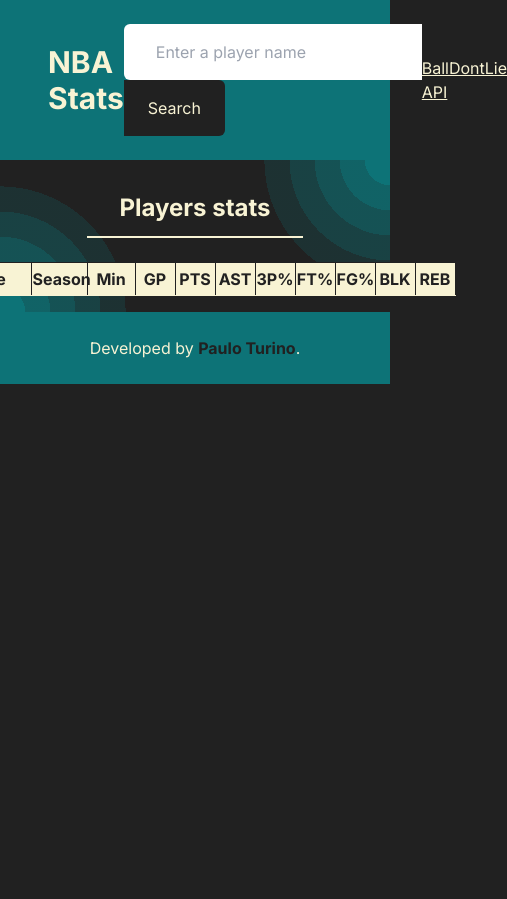
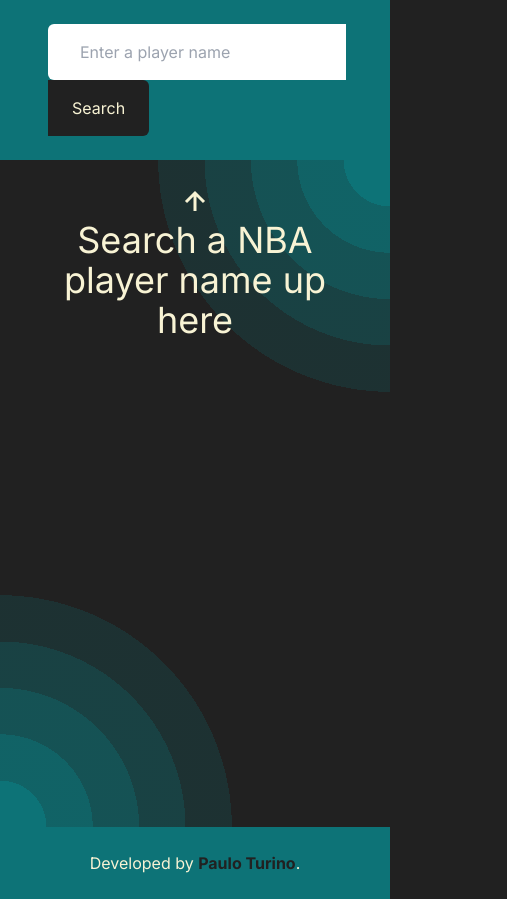
Before and after one commit to TurinoS/NBA-Players-Stats, a Next.js app: page / in a window 390 px wide. Shown: the whole page, 507 px wide, since content can reach past the window. Before the commit the page ends 844 px from the top, so only its background shows below. Built offline with nearby package versions, Linux system fonts and the light colour scheme.

Commit message:
style: adicionada a responsividade ao projeto

```diff
--- a/package.json
+++ b/package.json
@@ -20,6 +20,7 @@
     "postcss": "8.4.28",
     "react": "18.2.0",
     "react-dom": "18.2.0",
+    "react-icons": "^4.10.1",
     "tailwindcss": "3.3.3",
     "typescript": "5.1.6",
     "uuid": "^9.0.0"
--- a/src/app/globals.css
+++ b/src/app/globals.css
@@ -32,7 +32,8 @@
       var(--bg-fade4) 18%, var(--bg-fade4) 24%,
       var(--bg-fade5) 24%, var(--bg-fade5) 30%,
       var(--bg-fade6) 30%
-    )
+    );
+  min-height: calc(100vh - 177px);
 }
 
 body {
--- a/src/app/page.tsx
+++ b/src/app/page.tsx
@@ -7,9 +7,10 @@
 import SelectedPlayersList from "@/components/SelectedPlayersList";
 import { AppContext } from "@/context/AppContext";
 import { useContext } from "react";
+import { BiUpArrowAlt } from 'react-icons/bi';
 
 export default function Home() {
-  const {searched, playersData, selectedPlayers} = useContext(AppContext)
+  const {searched, playersData, selectedPlayers, selectedPlayersData} = useContext(AppContext)
 
   const hasData = searched && Array.isArray(playersData) && playersData.length > 0;
 
@@ -17,11 +18,19 @@
     <>
       <Header />
       <main>
+        {!hasData && selectedPlayers.length === 0 && selectedPlayersData.length === 0 ?
+          <section className="flex flex-col items-center p-6 text-4xl text-center">
+            <BiUpArrowAlt/>
+            <h1>Search a NBA player name up here</h1>
+          </section>
+          : null
+        }
+
         {hasData ? <PlayerSelectionList /> : null}
 
         {selectedPlayers.length > 0 ? <SelectedPlayersList /> : null}
 
-        <PlayersStats />
+        {selectedPlayersData.length > 0 ? <PlayersStats /> : null}
       </main>
       <Footer />
     </>
--- a/src/components/Header.tsx
+++ b/src/components/Header.tsx
@@ -20,7 +20,7 @@
 
   return (
     <header className="px-12 py-6 flex justify-between items-center bg-[var(--first)]">
-      <Link href="/" className="font-bold text-3xl">
+      <Link href="/" className="font-bold text-3xl hidden md:block">
         NBA Stats
       </Link>
       <form onSubmit={(e) => handleOnSubmit(e)}>
@@ -37,7 +37,7 @@
           Search
         </button>
       </form>
-      <Link href="https://app.balldontlie.io/" className="underline">
+      <Link href="https://app.balldontlie.io/" className="underline hidden md:block">
         BallDontLie API
       </Link>
     </header>
--- a/src/components/PlayerSelectionList.tsx
+++ b/src/components/PlayerSelectionList.tsx
@@ -9,7 +9,7 @@
   const {searched, playersData, setSearched, setSearch} = useContext(AppContext)
 
   return (
-    <section className="flex flex-col items-center gap-6 p-14 pb-4">
+    <section className="flex flex-col items-center gap-6 p-14 pb-4 text-center">
       <h2 className="px-8 text-2xl font-bold pb-3 border-b-2 border-[var(--second)]">
         Select a player to see their stats
       </h2>
--- a/src/components/PlayersStats.tsx
+++ b/src/components/PlayersStats.tsx
@@ -2,7 +2,7 @@
 
 export default function PlayersStats() {
     return(
-        <section className="flex flex-col items-center gap-6 p-8 pb-4">
+        <section className="flex flex-col items-center gap-6 p-8 pb-4 text-center">
             <h2 className="px-8 text-2xl font-bold pb-3 border-b-2 border-[var(--second)]"> Players stats</h2>
             <StatsTable />
         </section>
--- a/src/components/SelectedPlayerCard.tsx
+++ b/src/components/SelectedPlayerCard.tsx
@@ -1,13 +1,13 @@
 import { shade } from "polished";
 import { teamInfo } from "./teamsColors/TeamsColors";
-import { ChangeEvent, useContext } from "react";
+import { ChangeEvent, useContext, useState } from "react";
 import { AppContext } from "@/context/AppContext";
 interface PlayersSectionProps {
-  colors: string
-  firstName: string
-  lastName: string
-  playerId: number
-  uuid: string
+  colors: string;
+  firstName: string;
+  lastName: string;
+  playerId: number;
+  uuid: string;
 }
 
 export default function SelectedPlayerCard({
@@ -17,7 +17,9 @@
   playerId,
   uuid,
 }: PlayersSectionProps) {
-  const { removePlayer, setSeason, season, getAverages } = useContext(AppContext)
+  const { removePlayer, setSeason, season, getAverages } =
+    useContext(AppContext);
+  const [selectedSeason, setSelectedSeason] = useState(false);
 
   let date = new Date();
   let year = date.getFullYear() - 1;
@@ -27,9 +29,9 @@
   }
 
   const handleOnChange = (e: ChangeEvent<HTMLSelectElement>) => {
-    setSeason(e.target.value)
-    getAverages(playerId.toString(), season, firstName, lastName, uuid)
-  }
+    setSeason(e.target.value);
+    setSelectedSeason(true);
+  };
 
   return (
     <div className="relative flex border-2 border-solid border-[var(--second)] rounded-md">
@@ -40,37 +42,54 @@
         X
       </button>
       <div
-          className="px-16 py-8 flex items-center"
+        className="px-6 flex items-center"
         style={{
           background: `linear-gradient(135deg, ${
             teamInfo(colors).colors.colorOne
-            } 50%, ${
-              teamInfo(colors).colors.colorTwo
-            } 50%)`,
+          } 50%, ${teamInfo(colors).colors.colorTwo} 50%)`,
         }}
       >
         <p
-            className="px-1 rounded text-2xl font-bold"
+          className="px-1 rounded text-2xl font-bold text-center"
           style={{
-              backgroundImage: `linear-gradient(135deg, ${
-                shade(0.5, teamInfo(colors).colors.colorOne)
-              } 50%, ${
-                shade(0.5, teamInfo(colors).colors.colorTwo)
-              } 50%)`,
+            backgroundImage: `linear-gradient(135deg, ${shade(
+              0.5,
+              teamInfo(colors).colors.colorOne
+            )} 50%, ${shade(0.5, teamInfo(colors).colors.colorTwo)} 50%)`,
+            whiteSpace: "pre-line",
           }}
         >
-            {colors}
+          {firstName}
+          {"\n"}
+          {lastName}
         </p>
       </div>
-        <div className="px-6 py-4">
-          <p className="text-lg mb-2">{firstName} {lastName}</p>
+      <div className="pl-2 pr-8 pt-4 pb-4 flex flex-col items-center gap-4">
+        <div>
           <span className="text-sm">Season: </span>
-          <select onChange={(e) => handleOnChange(e)} defaultValue='Select' name="select" className="text-[var(--second)] bg-[var(--bg)] border rounded hover:text-[var(--first)] font-bold">
+          <select
+            onChange={(e) => handleOnChange(e)}
+            defaultValue="Select"
+            name="select"
+            className="text-[var(--second)] bg-[var(--bg)] border rounded hover:text-[var(--first)] font-bold"
+          >
             <option disabled>Select</option>
             {NBASeasons.map((season) => (
-              <option key={season} value={season}>{season}</option>
+              <option key={season} value={season}>
+                {season}
+              </option>
             ))}
           </select>
+        </div>
+        <button
+          onClick={() =>
+            getAverages(playerId.toString(), season, firstName, lastName, uuid)
+          }
+          disabled={!selectedSeason}
+          className={`text-lg ml-5 border-2 rounded p-1 ${selectedSeason ? "text-[var(--first)] hover:bg-[var(--second)] hover:border-[var(--first)]" : "text-[var(--third)]"} transition duration-500`}
+        >
+          Add to table
+        </button>
       </div>
     </div>
   );
--- a/src/components/SelectedPlayersList.tsx
+++ b/src/components/SelectedPlayersList.tsx
@@ -10,7 +10,7 @@
   const { selectedPlayers } = useContext(AppContext)
 
   return (
-    <section className="flex flex-col items-center gap-6 p-14 pb-4">
+    <section className="flex flex-col items-center gap-6 p-14 pb-4 text-center">
       <h2 className="px-8 text-2xl font-bold pb-3 border-b-2 border-[var(--second)]">
         Your selected players
       </h2>
--- a/src/components/StatsTable.tsx
+++ b/src/components/StatsTable.tsx
@@ -7,25 +7,25 @@
   const { selectedPlayersData } = useContext(AppContext);
 
   return (
-    <table className="border-collapse w-full table-fixed break-word">
+    <table className="border-collapse w-full table-fixed break-word md:text-base text-xs">
       <thead>
         <tr className="bg-[var(--second)] text-[var(--bg)]">
-          <th className="lg:table-cell border border-[var(--bg)] border-b-[var(--second)] lg:table-cell w-24 py-1 cursor-pointer">
+          <th className="lg:table-cell border border-[var(--bg)] border-b-[var(--second)] lg:table-cell w-20 md:w-24 py-1 cursor-pointer">
             Name
           </th>
           <th className="lg:table-cell border border-[var(--bg)] border-b-[var(--second)] lg:table-cell w-14 py-1 cursor-pointer">
             Season
           </th>
-          <th className="lg:table-cell border border-[var(--bg)] border-b-[var(--second)] lg:table-cell w-12 py-1 cursor-pointer">
+          <th className="lg:table-cell border border-[var(--bg)] border-b-[var(--second)] lg:table-cell w-10 py-1 cursor-pointer">
             Min
           </th>
-          <th className="lg:table-cell border border-[var(--bg)] border-b-[var(--second)] lg:table-cell w-10 py-1 cursor-pointer">
+          <th className="lg:table-cell border border-[var(--bg)] border-b-[var(--second)] lg:table-cell w-8 py-1 cursor-pointer">
             GP
           </th>
-          <th className="lg:table-cell border border-[var(--bg)] border-b-[var(--second)] lg:table-cell w-10 py-1 cursor-pointer">
+          <th className="lg:table-cell border border-[var(--bg)] border-b-[var(--second)] lg:table-cell w-8 py-1 cursor-pointer">
             PTS
           </th>
-          <th className="lg:table-cell border border-[var(--bg)] border-b-[var(--second)] lg:table-cell w-10 py-1 cursor-pointer">
+          <th className="lg:table-cell border border-[var(--bg)] border-b-[var(--second)] lg:table-cell w-8 py-1 cursor-pointer">
             AST
           </th>
           <th className="lg:table-cell border border-[var(--bg)] border-b-[var(--second)] lg:table-cell w-10 py-1 cursor-pointer">
@@ -46,7 +46,7 @@
         </tr>
       </thead>
       <tbody className="text-center">
-        {selectedPlayersData.map((player) => (
+        {selectedPlayersData && selectedPlayersData.map((player) => (
           <tr key={player.uuid} className="bg-[var(--bg)] even:bg-[var(--first)]">
             <td className="lg:table-cell border border-[var(--second)] lg:table-cell w-10 cursor-pointer">
               {player.firstName} {player.lastName}
--- a/src/context/AppContext.tsx
+++ b/src/context/AppContext.tsx
@@ -4,8 +4,6 @@
   ReactNode,
   createContext,
   useState,
-  useEffect,
-  useContext,
 } from "react";
 
 type Player = {
@@ -80,6 +78,7 @@
   selectedPlayers: SelectedPlayer[];
   removePlayer: (playerIdToRemove: string) => void;
   selectedPlayersData: PlayerStats[];
+  setSelectedPlayersData: (selectedPlayersData: PlayerStats[]) => void;
   season: string;
   setSeason: (season: string) => void;
   getAverages: (playerId: string, year: string, firstName: string, lastName: string, uuid: string) => void;
@@ -102,6 +101,7 @@
   selectedPlayers: [],
   removePlayer: (playerIdToRemove: string) => {},
   selectedPlayersData: [],
+  setSelectedPlayersData: () => {},
   season: "",
   setSeason: (season: string) => {},
   getAverages: (playerId: string, year: string, firstName: string, lastName: string, uuid: string) => {},
@@ -176,7 +176,7 @@
     );
     const jsonData = await res.json();
 
-    const updatedData = { ...jsonData.data[0] };
+    const updatedData = await { ...jsonData.data[0] };
     updatedData.firstName = firstName;
     updatedData.lastName = lastName;
     updatedData.uuid = uuid;
@@ -199,6 +199,7 @@
         removePlayer,
         getAverages,
         selectedPlayersData,
+        setSelectedPlayersData,
         season,
         setSeason,
       }}
```
Also changed, not shown: 1 other file (tests, documents, lock files or other folders). Lines whose indentation alone changed are shown as unchanged.
